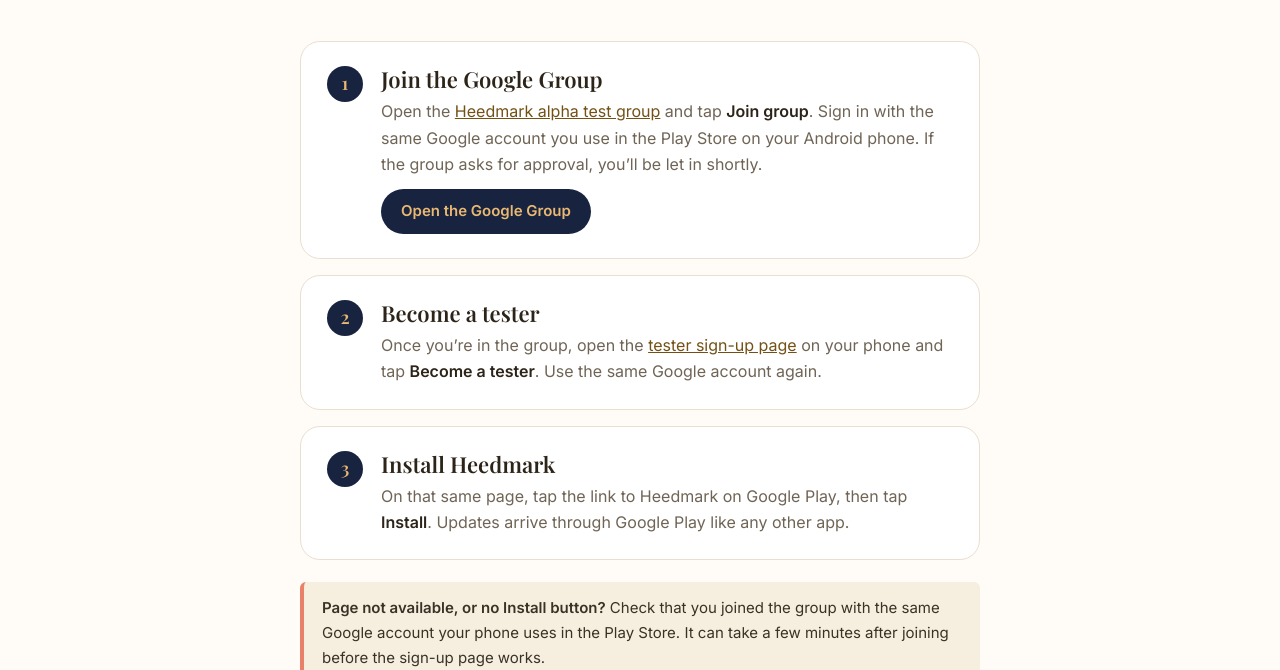
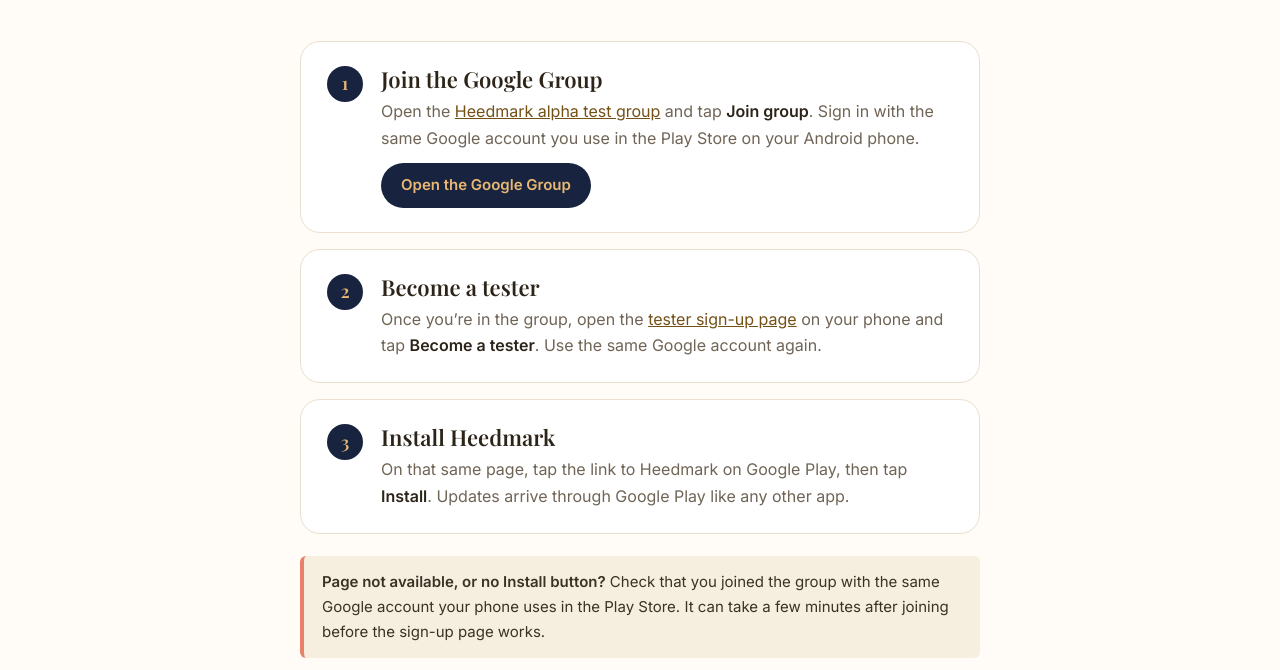
Before and after one commit to enofhl/heedmark.app, a plain HTML site: page index.html in a window 1280 px wide. Shown: the part 4474-5144 px from the top of the page. Drawn offline with nearby package versions, Linux system fonts and the light colour scheme.

Commit message:
Update instructions for joining Google Group
Removed the mention of group approval from the instructions.

```diff
--- a/index.html
+++ b/index.html
@@ -97,7 +97,7 @@
       <span class="num" aria-hidden="true">1</span>
       <div>
         <h3>Join the Google Group</h3>
-        <p>Open the <a href="https://groups.google.com/g/heedmark-alpha-test" target="_blank" rel="noopener">Heedmark alpha test group</a> and tap <b>Join group</b>. Sign in with the same Google account you use in the Play Store on your Android phone. If the group asks for approval, you’ll be let in shortly.</p>
+        <p>Open the <a href="https://groups.google.com/g/heedmark-alpha-test" target="_blank" rel="noopener">Heedmark alpha test group</a> and tap <b>Join group</b>. Sign in with the same Google account you use in the Play Store on your Android phone.</p>
         <a class="btn gold small" href="https://groups.google.com/g/heedmark-alpha-test" target="_blank" rel="noopener">Open the Google Group</a>
       </div>
     </li>
```
